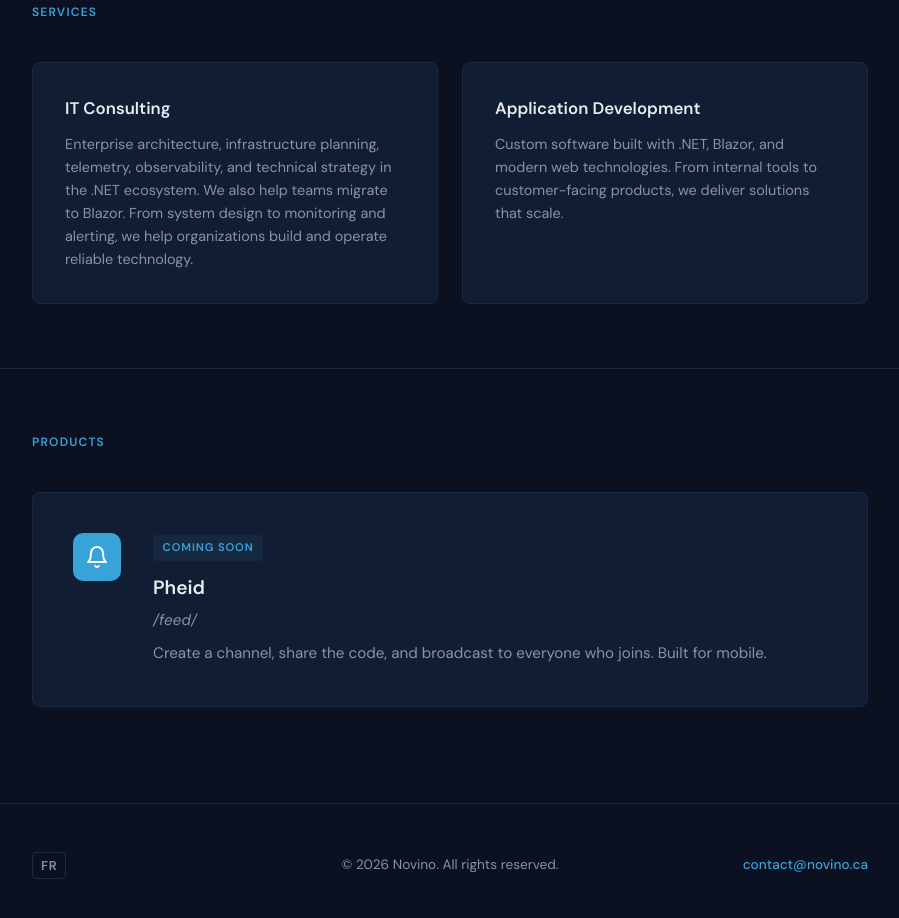
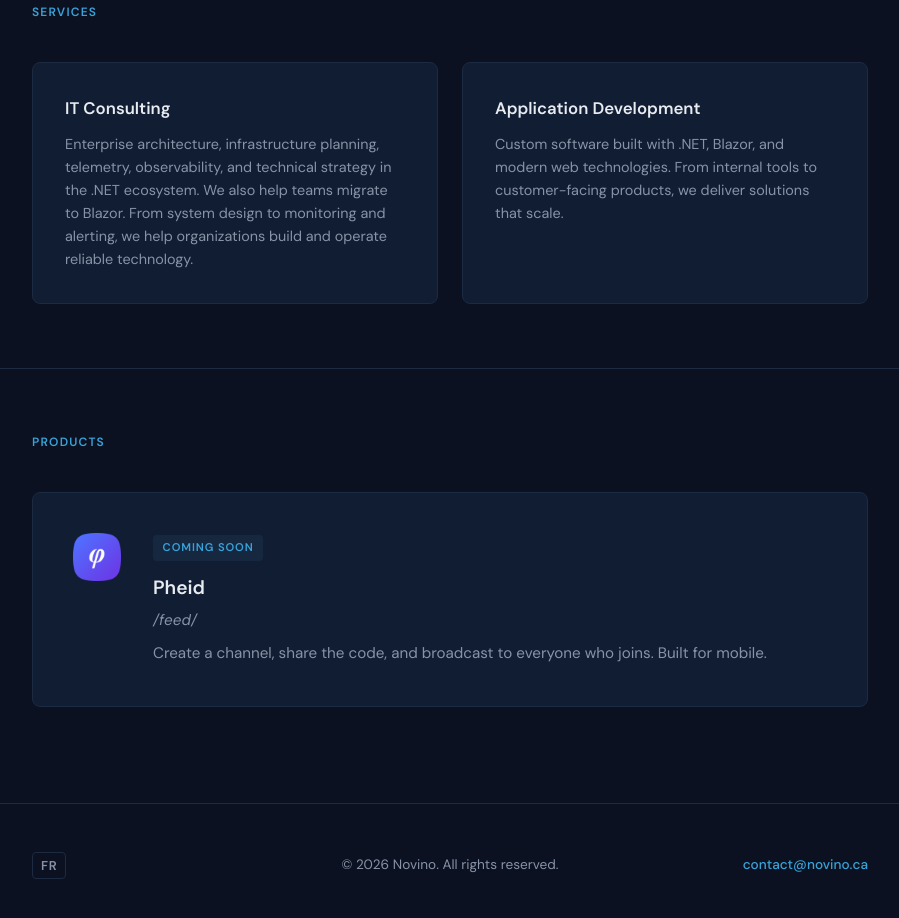
Before and after one commit to jmpotvin/novino, a plain HTML site: page index.html in a window 1280 px wide. Shown: the part 637-1555 px from the top of the page, without its empty margins (190-1089 px from the left). Drawn offline with Linux system fonts and the light colour scheme.

Commit message:
Update App Icon

```diff
--- a/index.html
+++ b/index.html
@@ -66,7 +66,7 @@
             <h2 class="section-label fade-up">Products</h2>
             <div class="product-block fade-up delay-1">
                 <div class="product-icon">
-                    <svg viewBox="0 0 24 24" aria-hidden="true"><path d="M18 8A6 6 0 0 0 6 8c0 7-3 9-3 9h18s-3-2-3-9"/><path d="M13.73 21a2 2 0 0 1-3.46 0"/></svg>
+                    <img src="images/pheid-icon-512.png" alt="Pheid" width="48" height="48">
                 </div>
                 <div class="product-content">
                     <div class="product-badge">Coming Soon</div>
--- a/styles.css
+++ b/styles.css
@@ -186,21 +186,12 @@ nav .container {
     flex-shrink: 0;
     width: 48px;
     height: 48px;
-    background: var(--accent);
-    border-radius: 10px;
-    display: flex;
-    align-items: center;
-    justify-content: center;
 }
 
-.product-icon svg {
-    width: 24px;
-    height: 24px;
-    fill: none;
-    stroke: #fff;
-    stroke-width: 2;
-    stroke-linecap: round;
-    stroke-linejoin: round;
+.product-icon img {
+    width: 48px;
+    height: 48px;
+    border-radius: 10px;
 }
 
 .product-content h3 {
```
Also changed, not shown: fr.html (+1 -1 lines).
